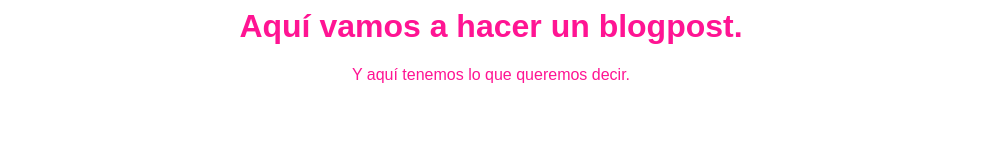
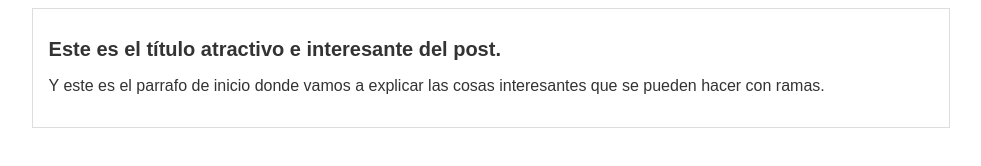
Before and after one commit to GuillermoGTN/enhorabuena, a plain HTML site: page blogpost.html in a window 1280 px wide. Shown: the whole page, without its empty margins (149-1130 px from the left). Drawn offline with Linux system fonts and the light colour scheme.

Commit message:
" Commit para ejercicios de branches "

```diff
--- a/blogpost.html
+++ b/blogpost.html
@@ -6,8 +6,12 @@
     <link rel="stylesheet" type="text/css" href="css/estilos.css" />
   </head>
   <body>
-
-	  <h1>Aquí vamos a hacer un blogpost.</h1>
-	  <p>Y aquí tenemos lo que queremos decir.</p>
+    <div  id="container">
+       <div id="post">
+	     <h1>Este es el título atractivo e interesante del post.</h1>
+	     <p>Y este es el parrafo de inicio donde vamos a explicar las
+        cosas interesantes que se pueden hacer con ramas.</p>
+       </div>
+    </div>
   </body>
 </html>
--- a/css/estilos.css
+++ b/css/estilos.css
@@ -1,6 +1,20 @@
 body
 {
-   color: deeppink;
-   text-align: center;
+   color: #333;
+   text-align: left;
    font-family: "Arial";
+   font-size: 16px;
 }
+
+#container
+{
+    width: 70%;
+    padding: 1em;
+    text-align: left;
+    border: 1px solid #DDD;
+    margin: 0 auto;
+}
+#container h1
+{
+   font-size: 20px;
+}
```
